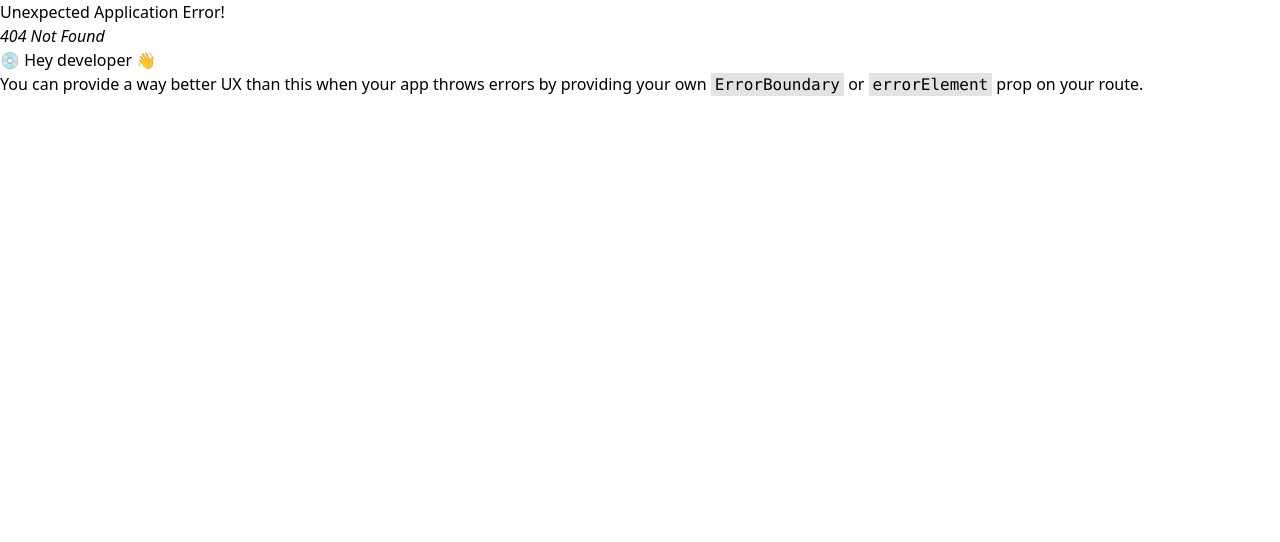
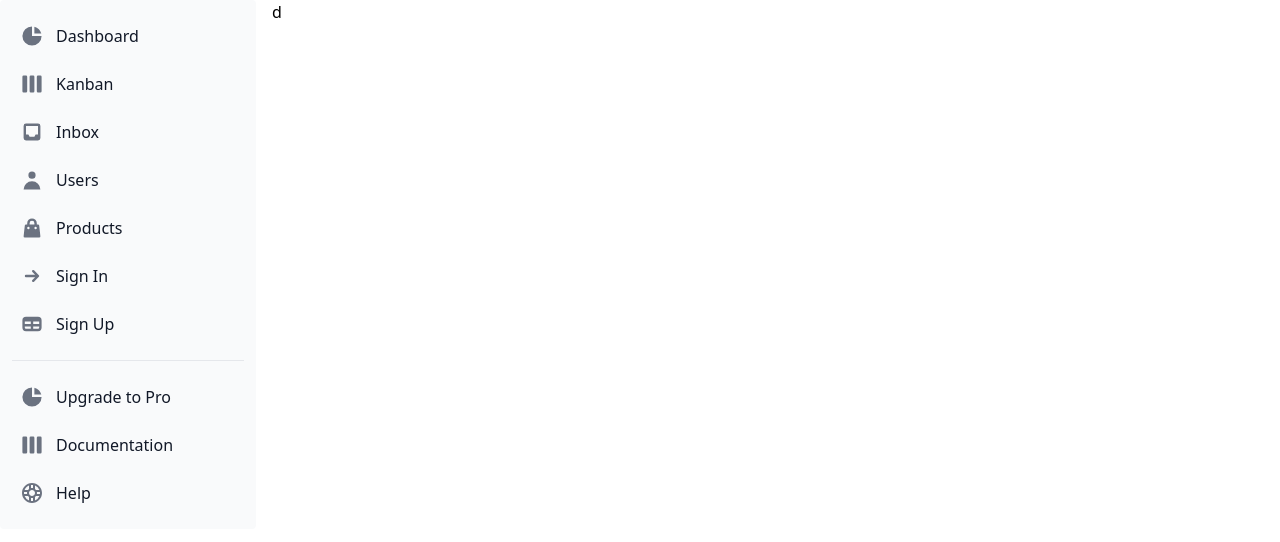
Before and after one commit to jahid-hasan-babu/MERN_FULLSTACK_PROJECT, a React (Vite) app in the folder Books/client/: page /admin/dashboard in a window 1280 px wide. Before the commit this address had no page. Shown: the top 542 px of the page. Built offline with nearby package versions, Linux system fonts and the light colour scheme.

Commit message:
create_route_for_admin-sideber-add

```diff
--- /dev/null
+++ b/Books/client/src/dashboard/Dashboard.jsx
@@ -0,0 +1,11 @@
+import React from "react";
+
+const Dashboard = () => {
+  return (
+    <div>
+      <h1>d</h1>
+    </div>
+  );
+};
+
+export default Dashboard;
--- /dev/null
+++ b/Books/client/src/dashboard/DashboardLayout.jsx
@@ -0,0 +1,14 @@
+import React from "react";
+import { Outlet } from "react-router-dom";
+import SideBar from "./Sidebar";
+
+const DashboardLayout = () => {
+  return (
+    <div className="flex gap-4 flex-col md:flex-row">
+      <SideBar />
+      <Outlet />
+    </div>
+  );
+};
+
+export default DashboardLayout;
--- /dev/null
+++ b/Books/client/src/dashboard/EditBooks.jsx
@@ -0,0 +1,7 @@
+import React from "react";
+
+const EditBooks = () => {
+  return <div>e</div>;
+};
+
+export default EditBooks;
--- /dev/null
+++ b/Books/client/src/dashboard/ManageBooks.jsx
@@ -0,0 +1,11 @@
+import React from "react";
+
+const ManageBooks = () => {
+  return (
+    <div>
+      <h1>m</h1>
+    </div>
+  );
+};
+
+export default ManageBooks;
--- /dev/null
+++ b/Books/client/src/dashboard/SideBar.jsx
@@ -0,0 +1,57 @@
+import React from "react";
+import { Sidebar } from "flowbite-react";
+import { BiBuoy } from "react-icons/bi";
+import {
+  HiArrowSmRight,
+  HiChartPie,
+  HiInbox,
+  HiShoppingBag,
+  HiTable,
+  HiUser,
+  HiViewBoards,
+} from "react-icons/hi";
+
+const SideBar = () => {
+  return (
+    <Sidebar aria-label="Sidebar with content separator example">
+      <Sidebar.Items>
+        <Sidebar.ItemGroup>
+          <Sidebar.Item href="#" icon={HiChartPie}>
+            Dashboard
+          </Sidebar.Item>
+          <Sidebar.Item href="#" icon={HiViewBoards}>
+            Kanban
+          </Sidebar.Item>
+          <Sidebar.Item href="#" icon={HiInbox}>
+            Inbox
+          </Sidebar.Item>
+          <Sidebar.Item href="#" icon={HiUser}>
+            Users
+          </Sidebar.Item>
+          <Sidebar.Item href="#" icon={HiShoppingBag}>
+            Products
+          </Sidebar.Item>
+          <Sidebar.Item href="#" icon={HiArrowSmRight}>
+            Sign In
+          </Sidebar.Item>
+          <Sidebar.Item href="#" icon={HiTable}>
+            Sign Up
+          </Sidebar.Item>
+        </Sidebar.ItemGroup>
+        <Sidebar.ItemGroup>
+          <Sidebar.Item href="#" icon={HiChartPie}>
+            Upgrade to Pro
+          </Sidebar.Item>
+          <Sidebar.Item href="#" icon={HiViewBoards}>
+            Documentation
+          </Sidebar.Item>
+          <Sidebar.Item href="#" icon={BiBuoy}>
+            Help
+          </Sidebar.Item>
+        </Sidebar.ItemGroup>
+      </Sidebar.Items>
+    </Sidebar>
+  );
+};
+
+export default SideBar;
--- /dev/null
+++ b/Books/client/src/dashboard/UploadBook.jsx
@@ -0,0 +1,11 @@
+import React from "react";
+
+const UploadBook = () => {
+  return (
+    <div>
+      <h2>upload</h2>
+    </div>
+  );
+};
+
+export default UploadBook;
--- a/Books/client/src/routers/router.jsx
+++ b/Books/client/src/routers/router.jsx
@@ -5,6 +5,11 @@ import Shop from "../shop/Shop";
 import About from "../components/About";
 import Blog from "../components/Blog";
 import SingleBook from "../shop/SingleBook";
+import DashboardLayout from "../dashboard/DashboardLayout";
+import Dashboard from "../dashboard/Dashboard";
+import UploadBook from "../dashboard/UploadBook";
+import ManageBooks from "../dashboard/ManageBooks";
+import EditBooks from "../dashboard/EditBooks";
 
 const router = createBrowserRouter([
   {
@@ -45,6 +50,40 @@ const router = createBrowserRouter([
       },
     ],
   },
+  {
+    path: "/admin/dashboard",
+    element: <DashboardLayout />,
+    children: [
+      {
+        path: "/admin/dashboard",
+        element: <Dashboard />,
+      },
+      {
+        path: "/admin/dashboard/upload",
+        element: <UploadBook />,
+      },
+      {
+        path: "/admin/dashboard/manage",
+        element: <ManageBooks />,
+      },
+      {
+        path: "/admin/dashboard/edit-books/:id",
+        element: <EditBooks />,
+        loader: async ({ params }) => {
+          const response = await fetch(
+            `http://localhost:8000/api/v1/read-book-byId/${params.id}`
+          );
+          if (!response.ok) {
+            throw new Response("Failed to fetch book", {
+              status: response.status,
+            });
+          }
+          const result = await response.json();
+          return result.data; // Return the 'data' object directly
+        },
+      },
+    ],
+  },
 ]);
 
 export default router;
```
